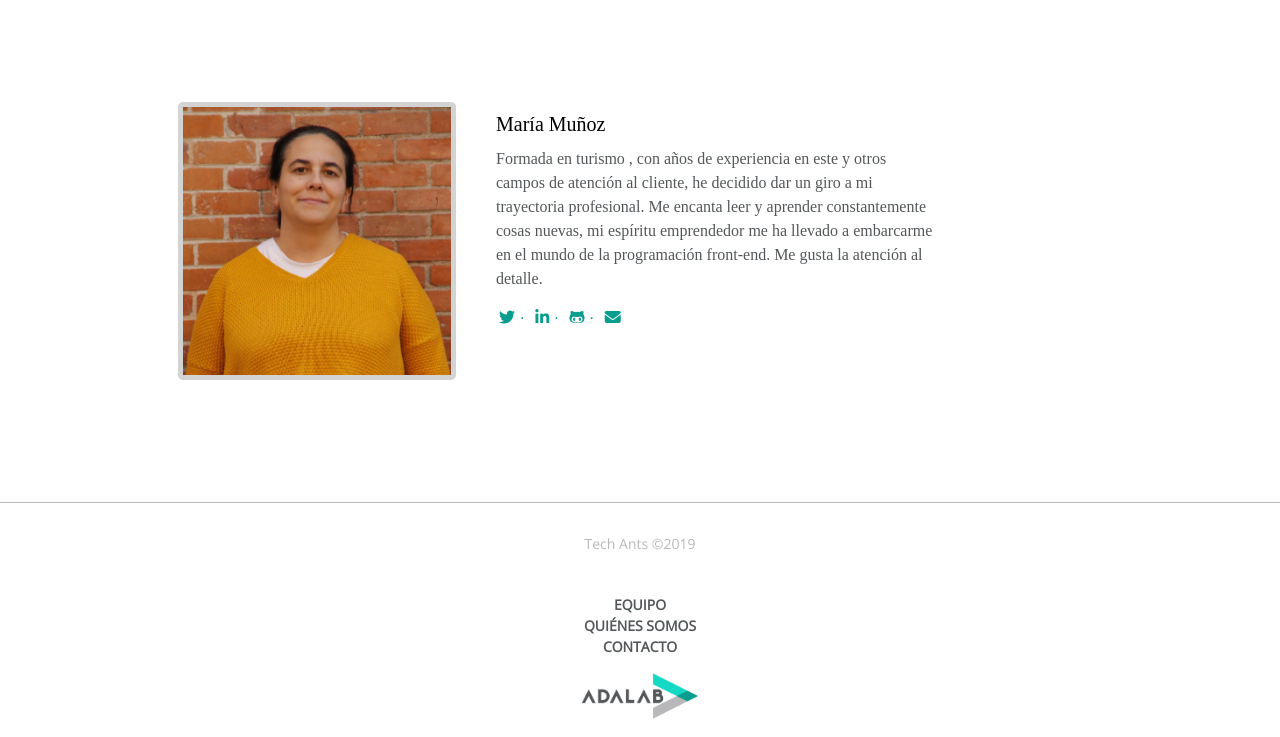
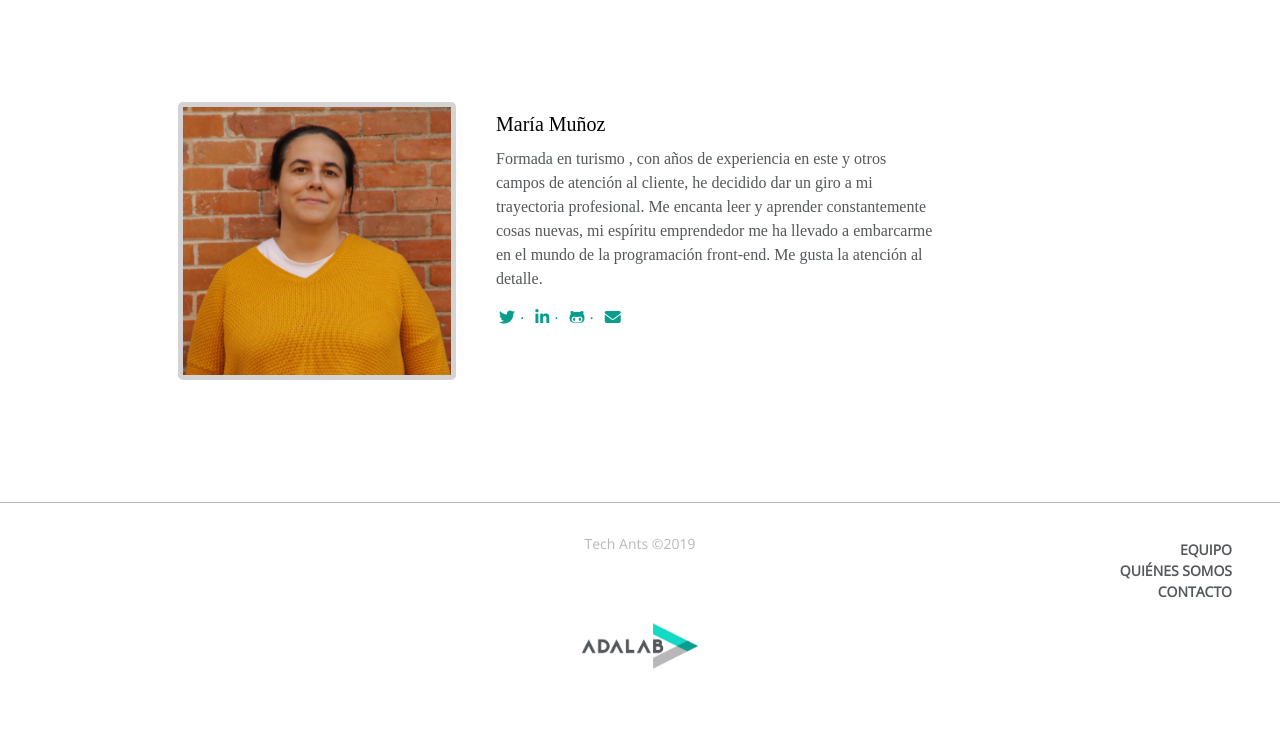
Before and after one commit to azaharamg/Adalab-project-promo-h-module-1-team-4-morning-TechAnts, a website: page docs/index.html in a window 1280 px wide. Shown: the part 2738-3475 px from the top of the page. After the commit the page ends 3425 px from the top, so only its background shows below. Drawn offline with nearby package versions, Linux system fonts and the light colour scheme; files that its build step writes are made by us from their sources; files whose address does not match are found by name.

Commit message:
merge with master

```diff
--- a/_src/assets/scss/layout/_footer.scss
+++ b/_src/assets/scss/layout/_footer.scss
@@ -6,6 +6,12 @@
   font-family: "Open Sans", sans-serif;
   border-top: 1px solid #b8b8b9;
   border-top-color: rgb(184, 184, 185);
+
+  @media all and (min-width: 768px) {
+    flex-direction: row;
+    flex-wrap: wrap;
+    margin: 0;
+  }
 }
 
 .footer-links {
@@ -24,6 +30,17 @@
 .footer-nav {
   padding-top: 20px;
   padding-bottom: 30px;
+
+  @media all and (min-width: 768px) {
+    display: flex;
+    justify-content: flex-end;
+    margin-left: auto;
+    flex: 50% 1;
+    padding: 0;
+    margin: 0px 48px 0px 48px;
+    position: relative;
+    bottom: 35px;
+  }
 }
 
 .footer-nav-ul {
@@ -37,6 +54,10 @@
   list-style: none;
   width: 264;
   height: 19;
+
+  @media all and (min-width: 768px) {
+    text-align: right;
+  }
 }
 
 .footer-link {
```
Also changed, not shown: public/assets/css/main.css, 1 other file.
